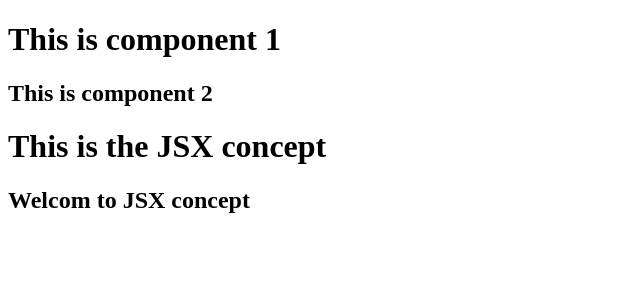
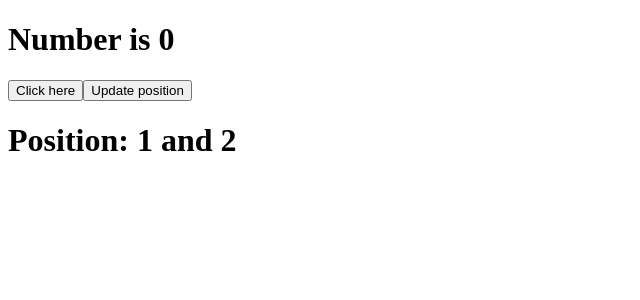
Before and after one commit to pahadirostik1/React_Learning, a React (Vite) app: page / in a window 1280 px wide. Shown: the top 300 px of the page, without its empty margins (0-640 px from the left). Built offline with nearby package versions, Linux system fonts and the light colour scheme.

Commit message:
Learning  State,Props and many more

```diff
--- a/src/App.jsx
+++ b/src/App.jsx
@@ -1,14 +1,25 @@
 import LearnComponent from "./components/LearnComponent"
+import LearnEvent from "./components/LearnEvent";
 import LearnJSX from "./components/LearnJSX"
+import LearnLiftingStateUp from "./components/LearnLiftingStateUp";
+import LearnProps from "./components/LearnProps"
+import LearnState from "./components/LearnState";
 
 
 
 function App() {
-
+   let roll=12;
+   const getData=(data)=>{
+    console.log(data);
+   }
   return (
     <>
-     <LearnComponent/>
-     <LearnJSX/>
+     {/* <LearnComponent/> */}
+     {/* <LearnJSX/> */}
+     {/* <LearnProps name="Rostik" roll={roll}/> */}
+    {/* <LearnEvent/> */}
+    {/* <LearnLiftingStateUp myClick={getData}/> */}
+    <LearnState/>
     </>
   )
 }
--- /dev/null
+++ b/src/components/LearnEvent.jsx
@@ -0,0 +1,24 @@
+import React from 'react'
+
+const LearnEvent = () => {
+    const handleClick1=(e)=>{
+        e.preventDefault();
+        console.log("Button1 is clicked")
+    }
+    const handleClick2=(myID)=>{
+
+        console.log("Button 2 is clicked",myID)
+    }
+
+  return (
+    <>
+      {/* without arguments */}
+        <button onClick={handleClick1}>This is button 1</button>
+      {/* with arguments */}
+      <button onClick={(e)=>handleClick2("myID")}>This is button 2</button>
+
+    </>
+  )
+}
+
+export default LearnEvent
--- a/src/components/LearnJSX.jsx
+++ b/src/components/LearnJSX.jsx
@@ -1,10 +1,18 @@
 import React from 'react'
 
 const LearnJSX = () => {
+    let model="G1223"
   return (
     <>
       <h1>This is the JSX concept</h1>
       <h2> Welcom to JSX concept</h2>
+      {/* Javascript Expresxion */}
+      <h3>The sum is : {10+20}</h3>
+      <h4>The model is : {model}</h4>
+
+      {/* Attributes */}
+      <h1 className='bg-primary'> This is an attributes</h1>
+      <h1 className={model}>Learn JSX</h1>
     </>
   )
 }
--- /dev/null
+++ b/src/components/LearnLiftingStateUp.jsx
@@ -0,0 +1,17 @@
+import React from 'react'
+
+const LearnLiftingStateUp = (props) => {
+
+    const handleClick=(e)=>{
+        e.preventDefault();
+        let data="I am Rostik Pahadi"
+        props.myClick(data);
+    }
+  return (
+    <>
+       <button onClick={handleClick}>Button1</button>
+    </>
+  )
+}
+
+export default LearnLiftingStateUp
--- /dev/null
+++ b/src/components/LearnProps.jsx
@@ -0,0 +1,29 @@
+// import React from 'react'
+
+// const LearnProps = (props) => {
+//   return (
+//     <>
+//       <h1>Welcome to learn the props concept in react</h1>
+//       <h2> How are you {props.name}?</h2>
+//       <h3> Your roll number is  {props.roll}?</h3>
+//     </>
+//   )
+// }
+
+// export default LearnProps
+
+import React from 'react'
+import App from '../App'
+
+const LearnProps = ({name,roll}) => {
+
+  return (
+    <>
+      <h1>Welcome to learn the props concept in react</h1>
+      <h2> How are you {name}?</h2>
+      <h3> Your roll number is  {roll}?</h3>
+    </>
+  )
+}
+
+export default LearnProps
--- /dev/null
+++ b/src/components/LearnState.jsx
@@ -0,0 +1,27 @@
+import React,{ useState } from 'react'
+
+const LearnState = () => {
+    const [num,setNum]=useState(0);
+    console.log("Number is " , num);
+    const handleClick=(e)=>{
+        e.preventDefault();
+        setNum(num+1);
+    }
+    const [position, setPosition]=useState({x:1,y:2});
+    console.log("Postition",position)
+
+    const handlePosition=(e)=>{
+        setPosition({x:position.x+1,y:position.y+1});
+        <h1>Position is {position}</h1>
+    }
+  return (
+    <>
+      <h1>Number is {num}</h1>
+      <button onClick={handleClick}>Click here</button>
+      <button onClick={handlePosition}>Update position</button>
+      <h1>Position: {position.x} and {position.y}</h1>
+    </>
+  )
+}
+
+export default LearnState
```
